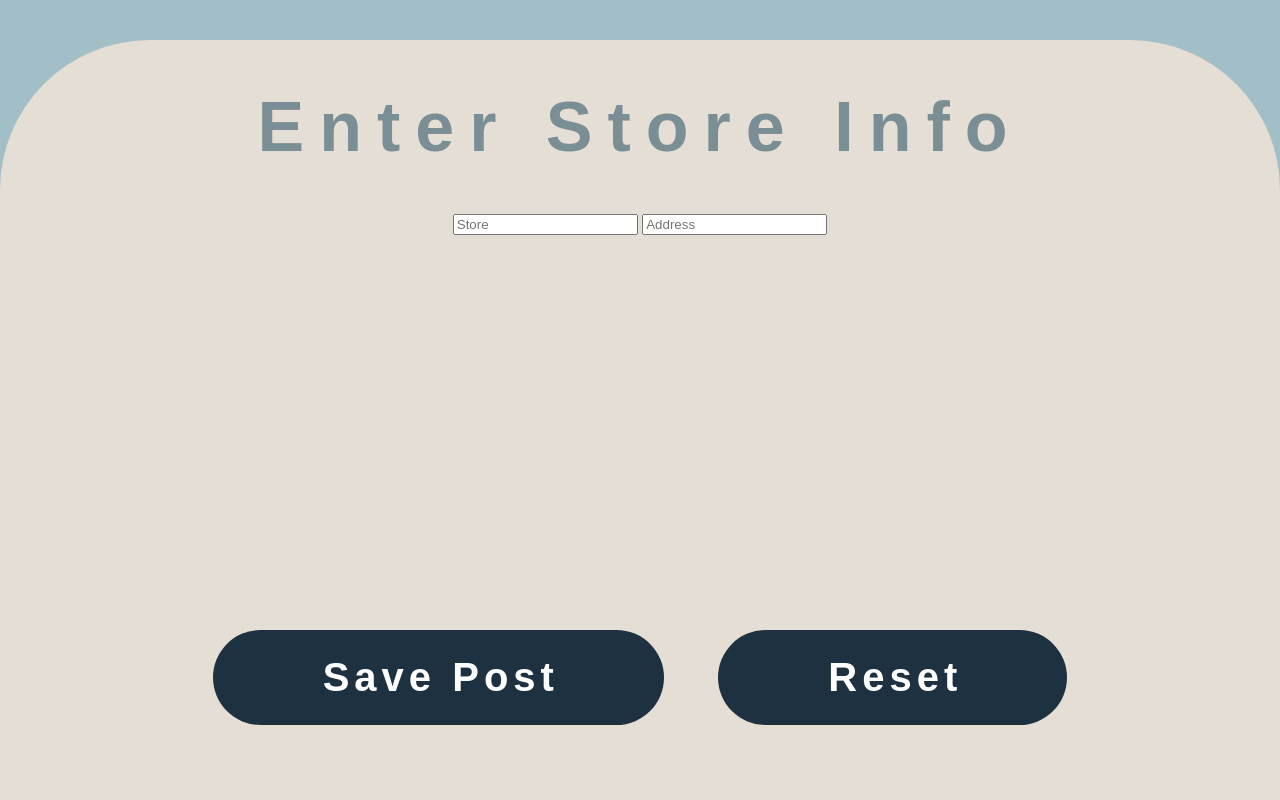
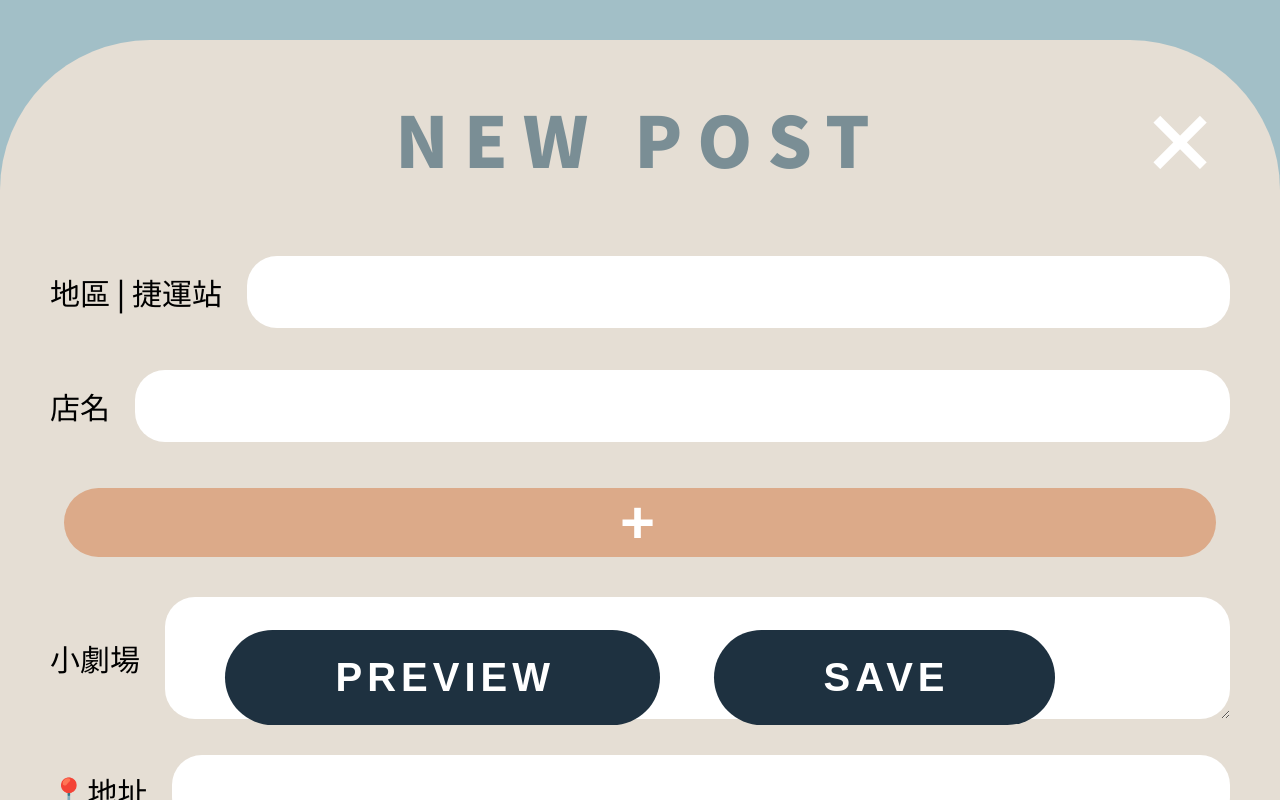
Before and after one commit to andy-techen/post-writer, a website: page index.html in a window 1280 px wide. Both pictures are taken after a click on the button 639 px from the left and 659 px from the top of the page. Drawn offline with nearby package versions, Linux system fonts and the light colour scheme.

Commit message:
setup perliminary layouts

```diff
--- a/index.html
+++ b/index.html
@@ -6,29 +6,61 @@
     <title>Baobee Writer</title>
     <link rel="stylesheet" href="assets/styles/style.css">
     <link rel="stylesheet" href="https://cdnjs.cloudflare.com/ajax/libs/font-awesome/4.7.0/css/font-awesome.min.css">
+    <link rel="preconnect" href="https://fonts.gstatic.com">
+    <link href="https://fonts.googleapis.com/css2?family=Noto+Sans+TC:wght@500;900&display=swap" rel="stylesheet">
 </head>
 
 <body>
     <header>
         <div>
-            <h1>Baobee Writer</h1>
+            <img src="assets/images/logo.jpg" width="480"></img>
         </div>
     </header>
     <div id="modal">
-        <span id="close-modal">&times;</span>
         <div class="modal-content">
-            <form class="modal-form">
-                <h1>Enter Store Info</h2>
-                <input
-                    name="store"
-                    placeholder="Store"/>
-                <input
-                    name="address"
-                    placeholder="Address"/>
-            </form>
+            <span id="close-modal">&times;</span>
+            <div>
+                <h1>NEW POST</h1>
+            </div>
+            <div class="modal-form">
+                <form class="input-group">
+                    <p>地區 | 捷運站</p>
+                    <input name="area"/>
+                </form>
+                <form class="input-group">
+                    <p>店名</p>
+                    <input name="store"/>
+                </form>
+                <div class="item-group"></div>
+                <button id="add-item">+</button>
+                <form class="input-group">
+                    <p>小劇場</p>
+                    <textarea name="dialogue"></textarea>
+                </form>
+                <form class="input-group">
+                    <p>📍地址</p>
+                    <input name="address"/>
+                </form>
+                <form class="input-group">
+                    <p>🚗交通</p>
+                    <input name="transportation"/>
+                </form>
+                <form class="input-group">
+                    <p>⏰營業時間</p>
+                    <input name="hours"/>
+                </form>
+                <form class="input-group">
+                    <p>💬低消/服務費/限時</p>
+                    <input name="info"/>
+                </form>
+                <form class="input-group">
+                    <p>＃Hashtags</p>
+                    <input name="hours"/>
+                </form>
+            </div>
             <div class="button-group">
-                <button id="save-post">Save Post</button>
-                <button id="reset-post">Reset</button>
+                <button id="show-post">PREVIEW</button>
+                <button id="save-post">SAVE</button>
             </div>
         </div>
     </div>
```
